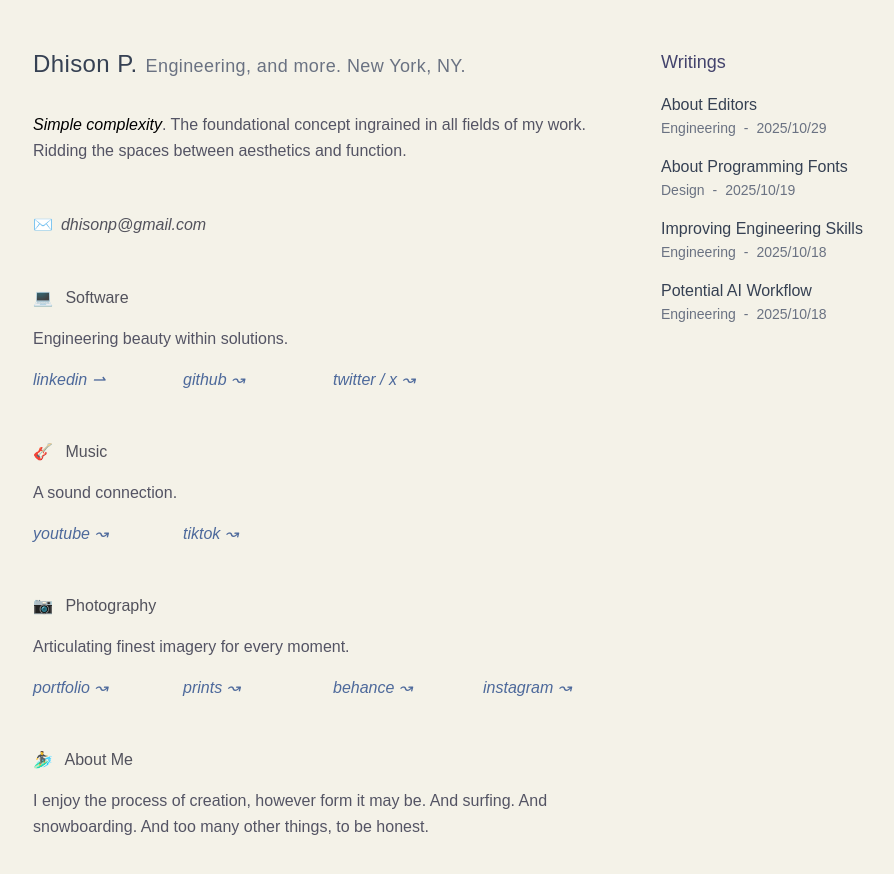
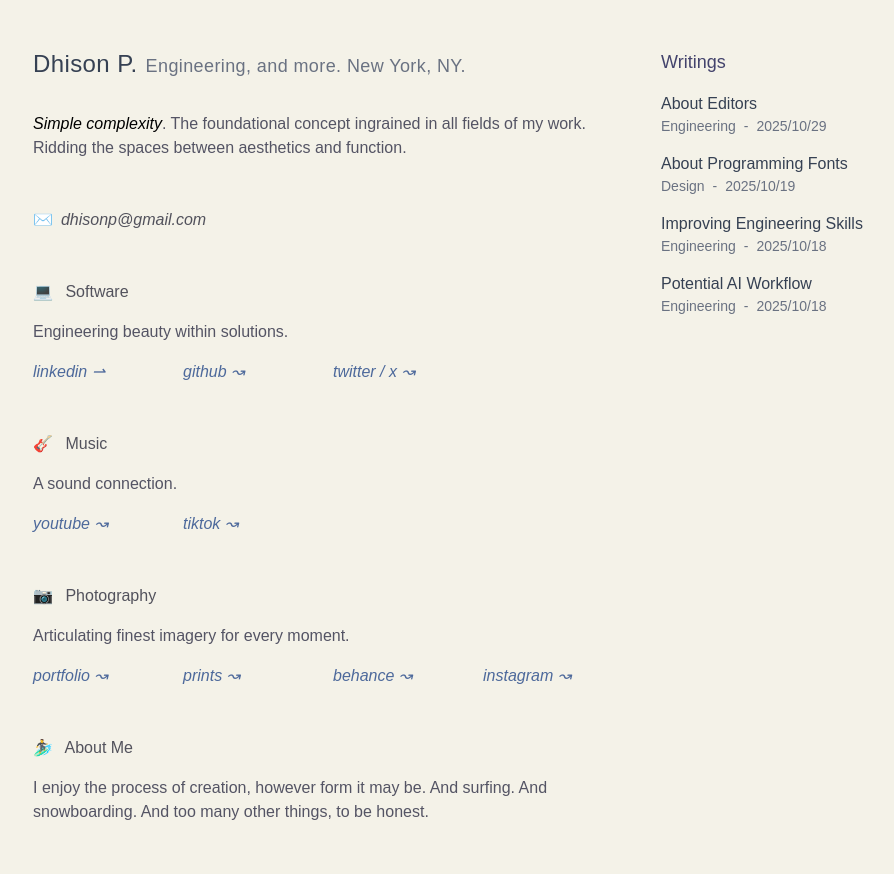
Before and after one commit to dhisonp/page, a Next.js app: page / in a window 1280 px wide. Shown: the top 874 px of the page, without its empty margins (143-1037 px from the left). Built offline with nearby package versions, Linux system fonts and the light colour scheme; a web font is replaced by a local one.

Commit message:
Revert "paragraph leading relaxed"
This reverts commit 197ae10f86a76288097de07bbb7fee3568309bc3.

```diff
--- a/src/app/styles/globals.css
+++ b/src/app/styles/globals.css
@@ -61,7 +61,7 @@
   }
 
   p {
-    @apply text-base leading-relaxed;
+    @apply text-base;
     color: var(--color-lotus-fg);
   }
 
```
